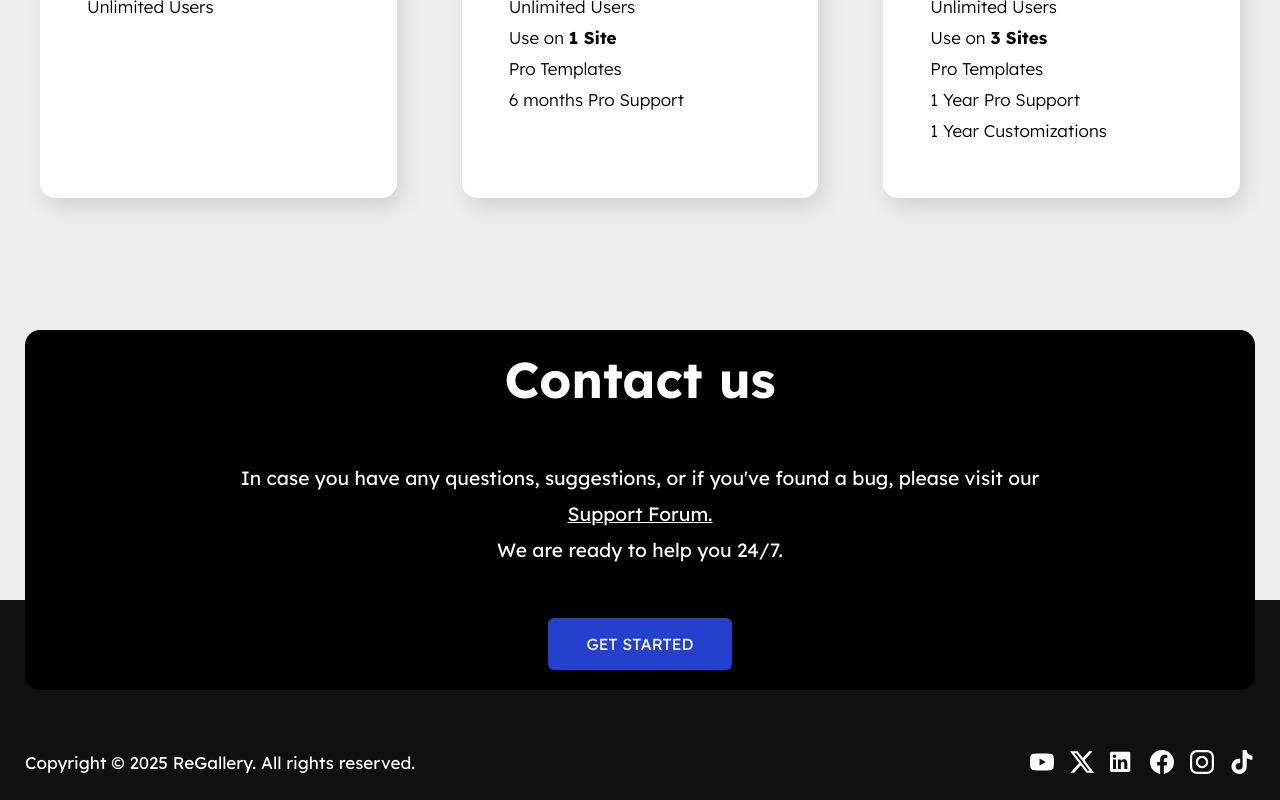
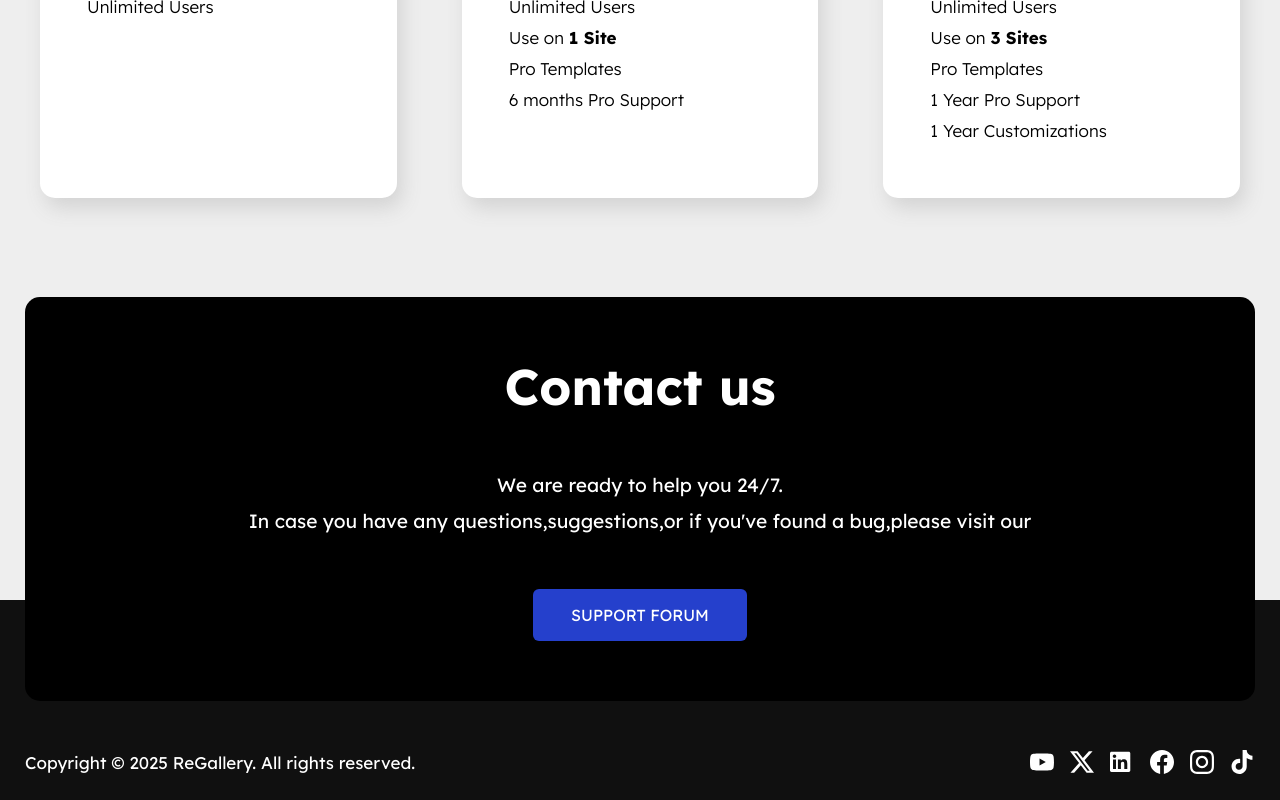
Before and after one commit to GrigorHarutyunian/regallery, a React (Vite) app: page / in a window 1280 px wide. Shown: the part 8150-8950 px from the top of the page. Built offline with nearby package versions, Linux system fonts and the light colour scheme.

Commit message:
adding new title for support button,new text for this section,adn paddding 60px

```diff
--- a/src/components/buttons/DownoloadBtn/DownloadBtn.tsx
+++ b/src/components/buttons/DownoloadBtn/DownloadBtn.tsx
@@ -3,9 +3,12 @@ import React from "react";
 
 interface DownloadBtnProps {
   className: string;
+  version?: string;
 }
-const DownloadBtn: React.FC<DownloadBtnProps> = ({ className }) => (
-  <div className={className}>GET STARTED</div>
+const DownloadBtn: React.FC<DownloadBtnProps> = ({ className, version }) => (
+  <div className={className}>
+    {version === "support" ? "SUPPORT FORUM" : "GET STARTED"}
+  </div>
 );
 
 export default DownloadBtn;
--- a/src/components/support/Support.css
+++ b/src/components/support/Support.css
@@ -18,7 +18,7 @@ section.supportandInfo .container {
   flex-direction: column;
   justify-content: space-between;
   width: 100%;
-  padding: 20px;
+  padding: 60px;
   max-width: 1320px;
   align-items: center;
   background-color: #000000;
--- a/src/components/support/Support.tsx
+++ b/src/components/support/Support.tsx
@@ -4,7 +4,7 @@ import supportData from "./support-data";
 import DownloadBtn from "../buttons/DownoloadBtn/DownloadBtn";
 import "./Support.css";
 const Support: React.FC = () => {
-  let text = supportData.text.split("Support Forum.");
+  let text = supportData.text.split("24/7.");
   return (
     <section id={"support"} className="supportandInfo">
       <Container>
@@ -12,26 +12,14 @@ const Support: React.FC = () => {
           <h2 className="section-text__title">{supportData.title}</h2>
           <p className="section-text__body contact_us">
             <>
-              {text[0]}{" "}
-              <a
-                href="https://wordpress.org/support/plugin/regallery/"
-                target="_blank"
-                style={{
-                  color: "rgb(255, 255, 255)",
-                  whiteSpace: "nowrap",
-                  overflow: "hidden",
-                  textOverflow: "ellipsis",
-                }}
-              >
-                Support Forum.
-              </a>
+              {text[0]} 24/7.
               <br />
               {text[1]}
             </>
           </p>
           <div className="buttons-container contact_us_buttons_container">
             <a href="#pricing">
-              <DownloadBtn className="download-btn" />
+              <DownloadBtn className="download-btn" version={"support"} />
             </a>
           </div>
         </div>
--- a/src/components/support/support-data.tsx
+++ b/src/components/support/support-data.tsx
@@ -4,7 +4,8 @@ import supportSmall from "../../assets/imgs/support-small.webp";
 
 const supportData: any = {
   title: "Contact us",
-  text: "In case you have any questions, suggestions, or if you've found a bug, please visit our Support Forum.We are ready to help you 24/7.",
+  text: `We are ready to help you 24/7.
+  In case you have any questions,suggestions,or if you've found a bug,please visit our`,
   img: {
     imgBig: { img: supportImg, size: 832 },
     imgMiddle: { img: supportMiddle, size: 555 },
```
